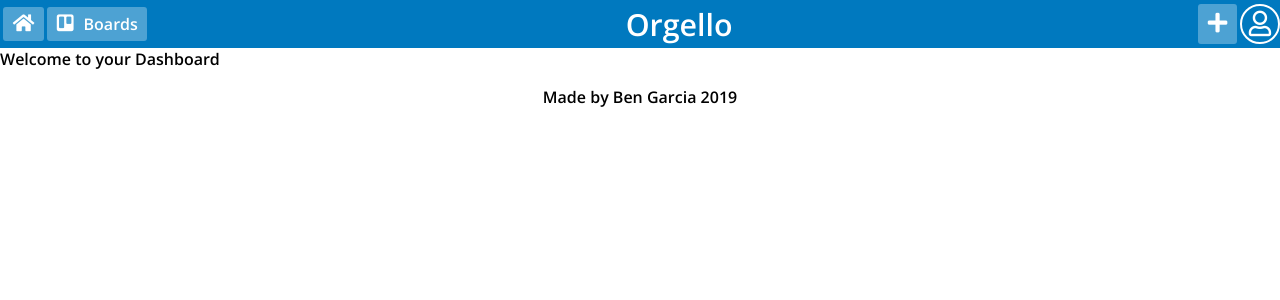
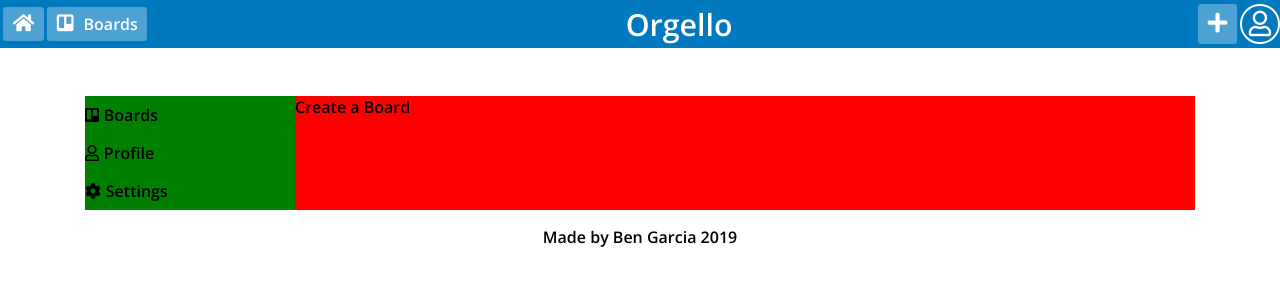
Before and after one commit to ben-garcia/orgello, a React app in the folder client/: page /1/dashboard in a window 1280 px wide. Shown: the top 300 px of the page. Built offline with nearby package versions, Linux system fonts and the light colour scheme.

Commit message:
added basic markup for the Dashboard component

```diff
--- a/client/src/components/Dashboard/Dashboard.js
+++ b/client/src/components/Dashboard/Dashboard.js
@@ -1,8 +1,32 @@
 import React from 'react';
 
+import './Dashboard.scss';
+
 const Dashboard = () => (
-  <section>
-    <h1>Welcome to your Dashboard</h1>
+  <section className="dashboard">
+    <section className="dashboard__inner">
+      <ul className="dashboard__nav">
+        <li className="dashboard__link">
+          <i className="fab fa-trello" />
+          <span className="icon-text">Boards</span>
+        </li>
+        <li className="dashboard__link">
+          <i className="far fa-user" />
+          <span className="icon-text">Profile</span>
+        </li>
+        <li className="dashboard__link">
+          <i className="fas fa-cog" />
+          <span className="icon-text">Settings</span>
+        </li>
+      </ul>
+    </section>
+    <section className="boards">
+      <ul className="boards__inner">
+        <li className="boards__item">
+          <span>Create a Board</span>
+        </li>
+      </ul>
+    </section>
   </section>
 );
 
--- /dev/null
+++ b/client/src/components/Dashboard/Dashboard.scss
@@ -0,0 +1,36 @@
+.dashboard {
+  display: flex;
+  justify-content: center;
+  font-size: 1rem;
+  margin-top: 3rem;
+
+  &__nav {
+    display: flex;
+    flex-direction: column;
+    align-items: flex-start;
+    list-style: none;
+    width: 210px;
+
+    .icon-text {
+      margin-left: 0.3rem;
+    }
+  }
+
+  &__inner {
+    background-color: green;
+  }
+
+  &__link {
+    margin: 0.5rem 0;
+    width: 100%;
+  }
+
+  .boards {
+    width: 900px;
+    background-color: red;
+
+    &__inner {
+      list-style: none;
+    }
+  }
+}
--- a/client/src/components/Navbar/Navbar.scss
+++ b/client/src/components/Navbar/Navbar.scss
@@ -44,6 +44,24 @@
           cursor: pointer;
           background: hsla(0, 0%, 100%, 0.2);
         }
+      }
+
+      // fontawesome classes
+      .fa-home::before {
+        font-size: 1.2rem;
+      }
+
+      .fa-trello::before {
+        font-size: 1.2rem;
+      }
+
+      .fa-plus::before {
+        font-size: 1.4rem;
+        line-height: 1.2;
+      }
+
+      .fa-user::before {
+        font-size: 1.6rem;
       }
     }
 
@@ -101,21 +119,3 @@
     }
   }
 }
-
-// fontawesome classes
-.fa-home::before {
-  font-size: 1.2rem;
-}
-
-.fa-trello::before {
-  font-size: 1.2rem;
-}
-
-.fa-plus::before {
-  font-size: 1.4rem;
-  line-height: 1.2;
-}
-
-.fa-user::before {
-  font-size: 1.6rem;
-}
```
Also changed, not shown: client/src/components/Dashboard/Dashboad.scss (deleted).
